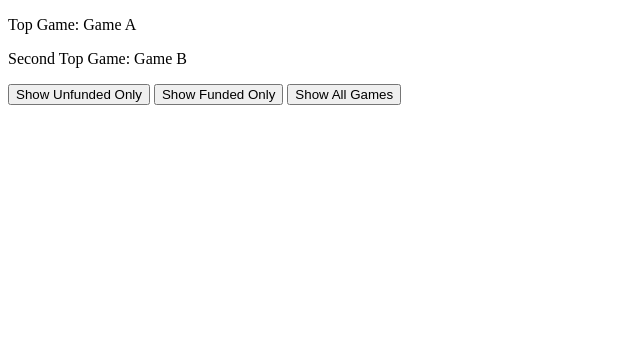
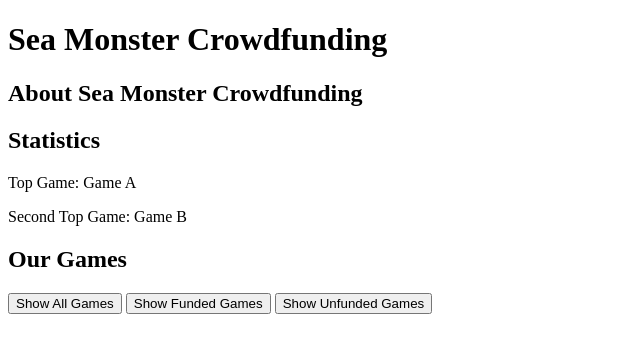
Before and after one commit to LaylaRateb/web102PreWork, a website: page index.html in a window 1280 px wide. Shown: the whole page, without its empty margins (0-640 px from the left). Drawn offline with Linux system fonts and the light colour scheme.

Commit message:
index.html

```diff
--- a/index.html
+++ b/index.html
@@ -3,24 +3,34 @@
 <head>
     <meta charset="UTF-8">
     <meta name="viewport" content="width=device-width, initial-scale=1.0">
-    <title>Game Fundraising Dashboard</title>
-    <style>
-        /* Add your CSS styles here */
-    </style>
+    <title>Sea Monster Crowdfunding</title>
+    <link rel="stylesheet" href="styles.css">
 </head>
 <body>
-    <div id="descriptionContainer">
-        <!-- Summary will be added here -->
-    </div>
-    <div id="firstGameContainer">
-        <!-- Top funded game will be displayed here -->
-    </div>
-    <div id="secondGameContainer">
-        <!-- Second top funded game will be displayed here -->
-    </div>
-    <button id="unfundedBtn">Show Unfunded Only</button>
-    <button id="fundedBtn">Show Funded Only</button>
-    <button id="showAllBtn">Show All Games</button>
+    <header>
+        <h1>Sea Monster Crowdfunding</h1>
+    </header>
+
+    <section id="introduction">
+        <h2>About Sea Monster Crowdfunding</h2>
+        <p id="introText"></p>
+    </section>
+
+    <section id="stats">
+        <h2>Statistics</h2>
+        <p id="statsText"></p>
+        <div id="firstGameContainer"></div>
+        <div id="secondGameContainer"></div>
+    </section>
+
+    <section id="ourGames">
+        <h2>Our Games</h2>
+        <div id="gamesList"></div>
+        <button id="showAll">Show All Games</button>
+        <button id="showFunded">Show Funded Games</button>
+        <button id="showUnfunded">Show Unfunded Games</button>
+    </section>
+
     <script src="index.js"></script>
 </body>
 </html>
```
